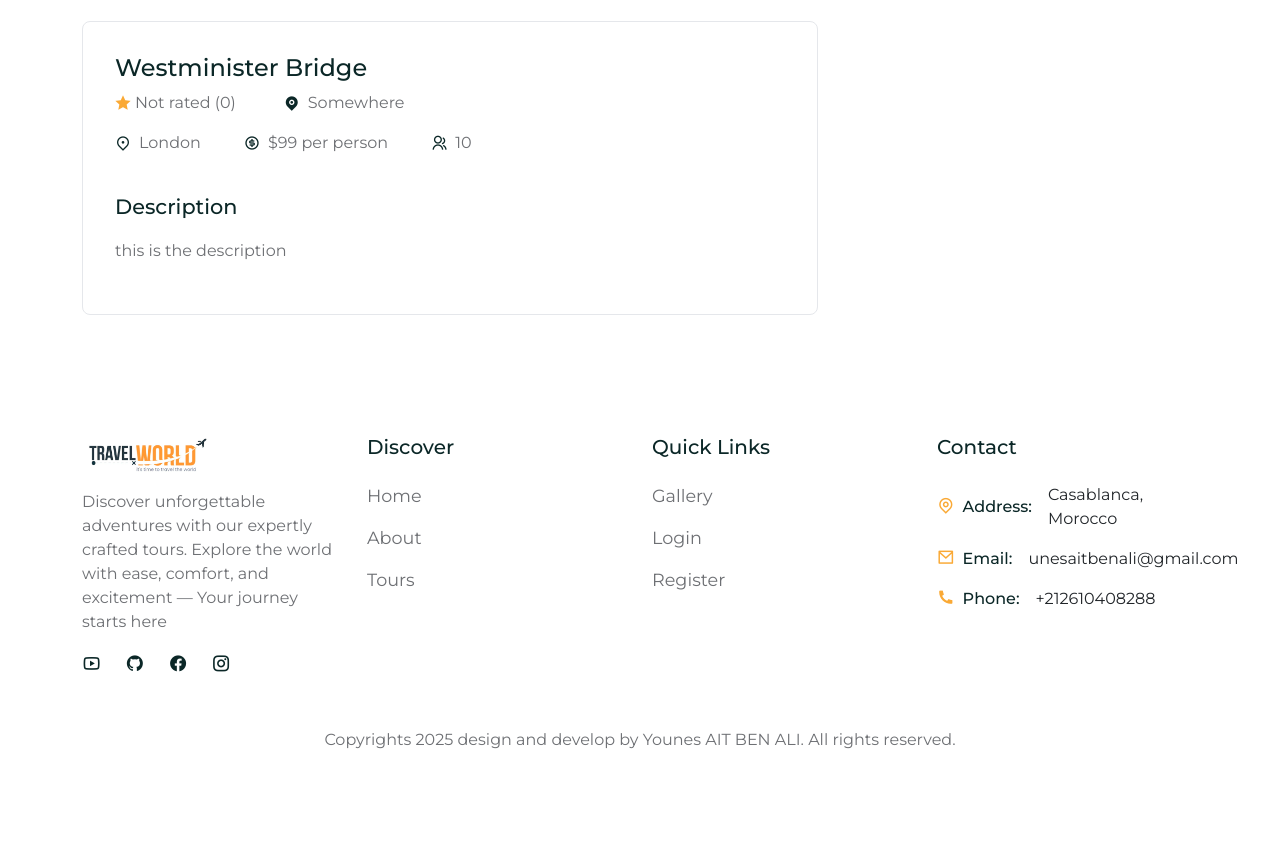
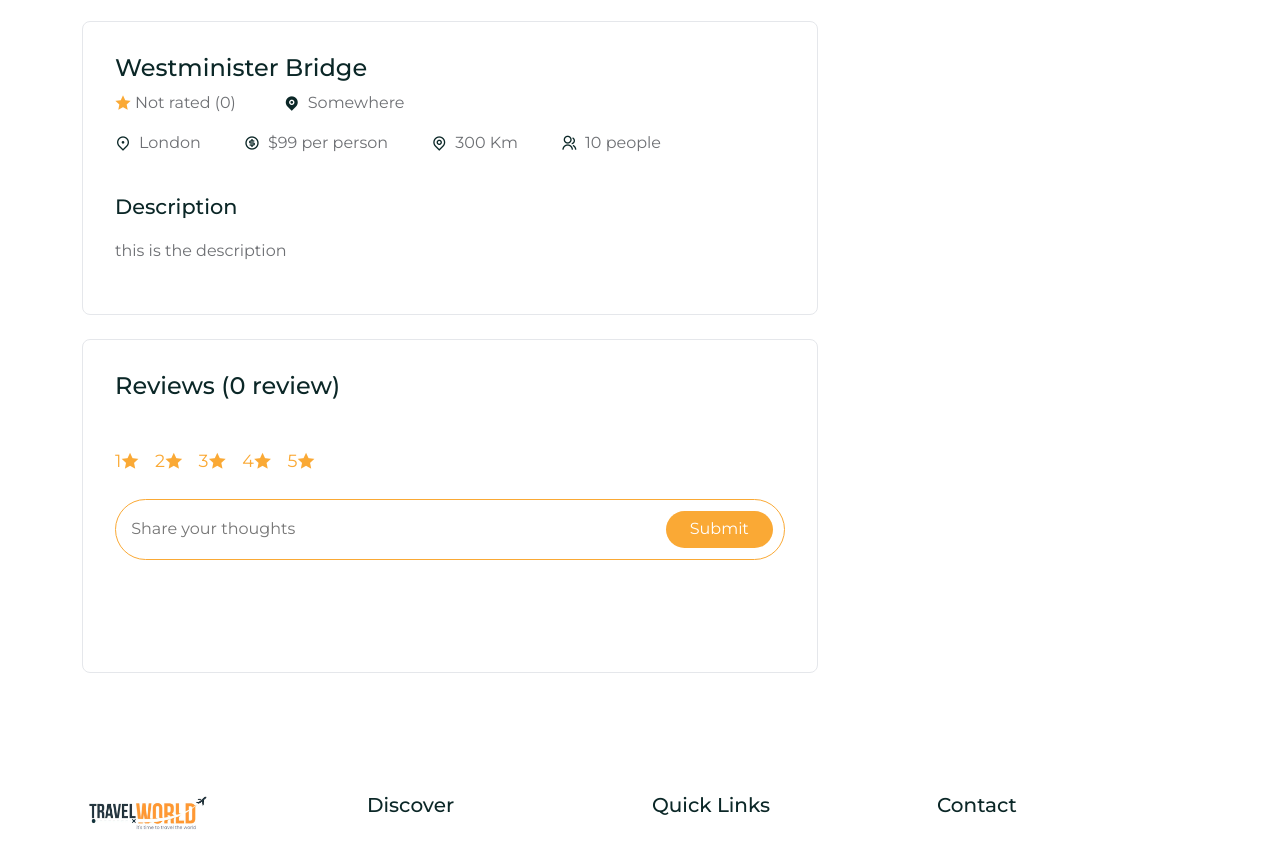
Before and after one commit to UnesABA/Tours-Travel_Booking_Website, a React (Vite) app in the folder client/: page /tours/01 in a window 1280 px wide. Shown: the part 640-1484 px from the top of the page. Before the commit the page ends 1438 px from the top, so only its background shows below. Built offline with nearby package versions, Linux system fonts and the light colour scheme; a web font is replaced by a local one.

Commit message:
Add tour review section with rating form and user reviews display

```diff
--- a/client/src/pages/TourDetails.jsx
+++ b/client/src/pages/TourDetails.jsx
@@ -1,10 +1,13 @@
+import { useRef, useState } from "react"
 import { Container, Row, Col, Form, ListGroup } from "reactstrap"
 import { useParams } from "react-router-dom"
 import tourData from "../assets/data/tours"
 import calculateAvgRating from "../utils/AvgRating"
+import avatar from "../assets/images/avatar.jpg"
+import younes from "../assets/images/Younes_AIT_BEN_ALI.jpg"
 import "../styles/tour-details.css"
 
-const rafce = () => {
+const TourDetails = () => {
   const { id } = useParams()
 
   const tour = tourData.find((tour) => tour.id === id)
@@ -63,7 +66,10 @@ const rafce = () => {
                     person
                   </span>
                   <span>
-                    <i className="ri-group-line"></i> {maxGroupSize}
+                    <i class="ri-map-pin-line"></i> {distance} Km
+                  </span>
+                  <span>
+                    <i className="ri-group-line"></i> {maxGroupSize} people
                   </span>
                 </div>
 
@@ -72,7 +78,104 @@ const rafce = () => {
               </div>
 
               {/* ===================== Tour Reviews Section ===================== */}
+              <div className="tour__reviews mt-4">
+                <h4>
+                  Reviews ({reviews?.length} review{reviews?.length > 1 && "s"})
+                </h4>
 
+                <Form>
+                  <div className="rating__group d-flex align-items-center gap-3 mb-4">
+                    <span>
+                      1 <i className="ri-star-fill"></i>
+                    </span>
+                    <span>
+                      2 <i className="ri-star-fill"></i>
+                    </span>
+                    <span>
+                      3 <i className="ri-star-fill"></i>
+                    </span>
+                    <span>
+                      4 <i className="ri-star-fill"></i>
+                    </span>
+                    <span>
+                      5 <i className="ri-star-fill"></i>
+                    </span>
+                  </div>
+
+                  <div className="review__input">
+                    <input type="text" placeholder="Share your thoughts" />
+                    <button
+                      className="btn primary__btn text-white"
+                      type="Submit"
+                    >
+                      Submit
+                    </button>
+                  </div>
+                </Form>
+
+                <ListGroup className="user__reviews">
+                  {reviews?.map((review) => (
+                    <div className="review__item">
+                      <img src={avatar} alt="" />
+
+                      <div className="w-100">
+                        <div className="d-flex align-items-center justify-content-between">
+                          <div>
+                            <h5>Hra</h5>
+                            <p>
+                              {new Date("2024-06-25").toLocaleDateString(
+                                "fr-FR",
+                                {
+                                  weekday: "long",
+                                  year: "numeric",
+                                  month: "long",
+                                  day: "numeric",
+                                }
+                              )}
+                            </p>
+                          </div>
+                          <span className="d-flex align-items-center">
+                            5 <i className="ri-star-fill"></i>
+                          </span>
+                        </div>
+
+                        <h6>Great Experience</h6>
+                      </div>
+                    </div>
+                  ))}
+                </ListGroup>
+                <ListGroup className="user__reviews">
+                  {reviews?.map((review) => (
+                    <div className="review__item">
+                      <img src={younes} alt="" />
+
+                      <div className="w-100">
+                        <div className="d-flex align-items-center justify-content-between">
+                          <div>
+                            <h5>Younes</h5>
+                            <p>
+                              {new Date("2024-06-26").toLocaleDateString(
+                                "fr-FR",
+                                {
+                                  weekday: "long",
+                                  year: "numeric",
+                                  month: "long",
+                                  day: "numeric",
+                                }
+                              )}
+                            </p>
+                          </div>
+                          <span className="d-flex align-items-center">
+                            5 <i className="ri-star-fill"></i>
+                          </span>
+                        </div>
+
+                        <h6>Amazing Tour</h6>
+                      </div>
+                    </div>
+                  ))}
+                </ListGroup>
+              </div>
               {/* ===================== Tour Reviews Section ===================== */}
             </div>
           </Col>
@@ -82,4 +185,4 @@ const rafce = () => {
   )
 }
 
-export default rafce
+export default TourDetails
--- a/client/src/styles/tour-details.css
+++ b/client/src/styles/tour-details.css
@@ -4,7 +4,8 @@
   margin-bottom: 2.5rem;
 }
 
-.tour__info{
+.tour__info,
+.tour__reviews{
   border-radius: 0.5rem;
   border: 1px solid rgb(229, 231, 235);
   padding: 2rem;
@@ -45,3 +46,79 @@
   font-size: 1rem;
   color: var(--text-color);
 }
+
+.rating__group span{
+  font-size: 1.1rem;
+  display: flex;
+  align-items: center;
+  color: var(--secondary-color);
+  cursor: pointer;
+}
+
+.tour__reviews h4{
+  margin-bottom: 3rem;
+}
+
+.review__input{
+  display: flex;
+  align-items: center;
+  justify-content: space-between;
+  width: 100%;
+  padding: 0.7rem;
+  border-radius: 2rem;
+  border: 1px solid var(--secondary-color);
+}
+
+.review__input input{
+  width: 100%;
+  padding: 0.5rem 0;
+  border: none;
+  padding: 0.25rem;
+}
+
+.review__input input:focus{
+  outline: none;
+  padding: 0.25rem;
+}
+
+.review__item{
+  display: flex;
+  align-items: center;
+  column-gap: 1rem;
+  margin-bottom: 2rem;
+}
+
+.review__item img{
+  width: 3.5rem;
+  height: 3.5rem;
+  border-radius: 50px;
+  object-fit: cover;
+}
+
+.user__reviews{
+  margin-top: 2.5rem;
+}
+
+.review__item h5{
+  font-size: 1rem;
+  margin-bottom: 0;
+}
+
+.review__item p{
+  font-size: 0.9rem;
+  color: var(--text-color);
+}
+
+.review__item h6{
+  font-size: 1.1rem;
+  color: var(--text-color);
+}
+
+.review__item span i{
+  font-size: 1.2rem;
+  color: var(--secondary-color);
+}
+
+.review__item span {
+  font-weight: 500;
+}
```
Also changed, not shown: client/src/assets/images/Younes_AIT_BEN_ALI.jpg (added).
